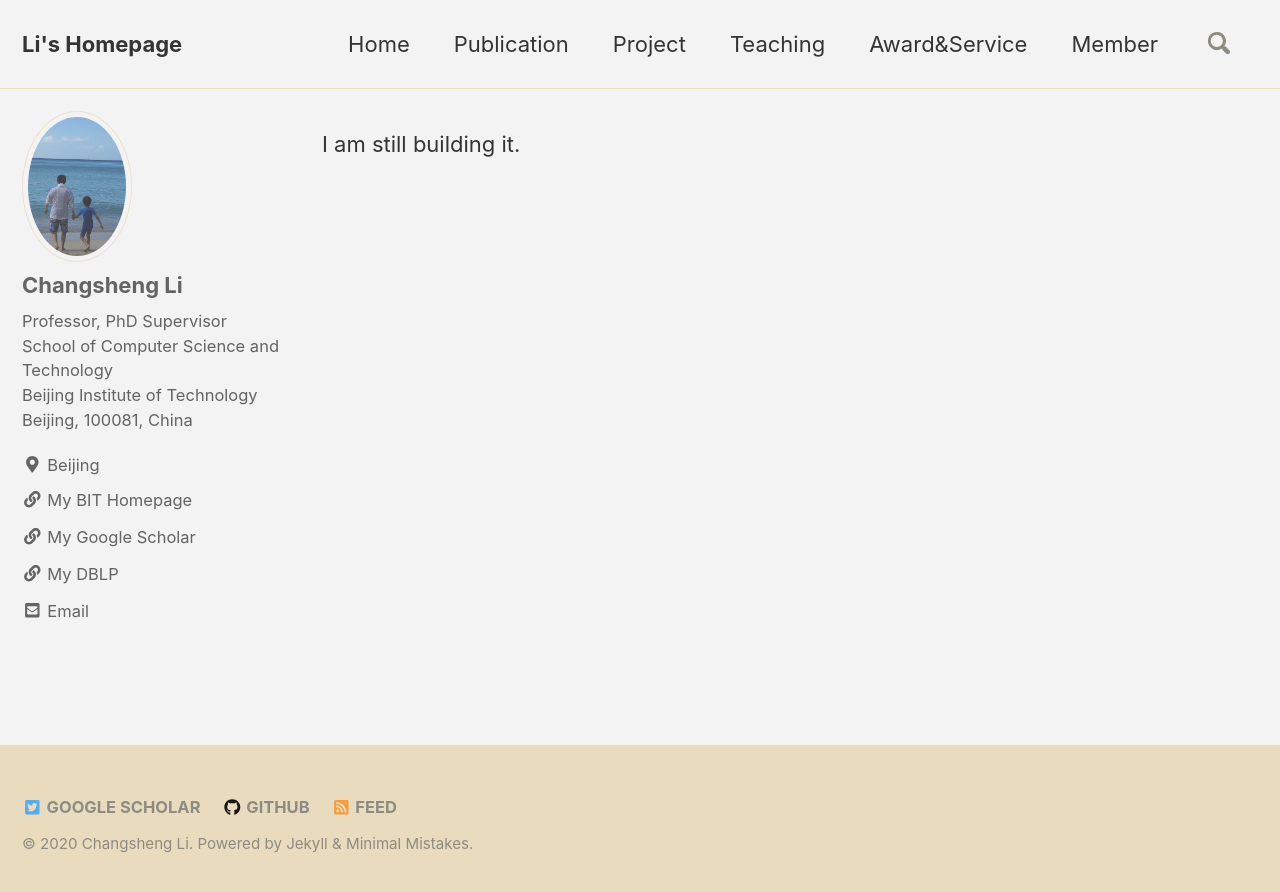
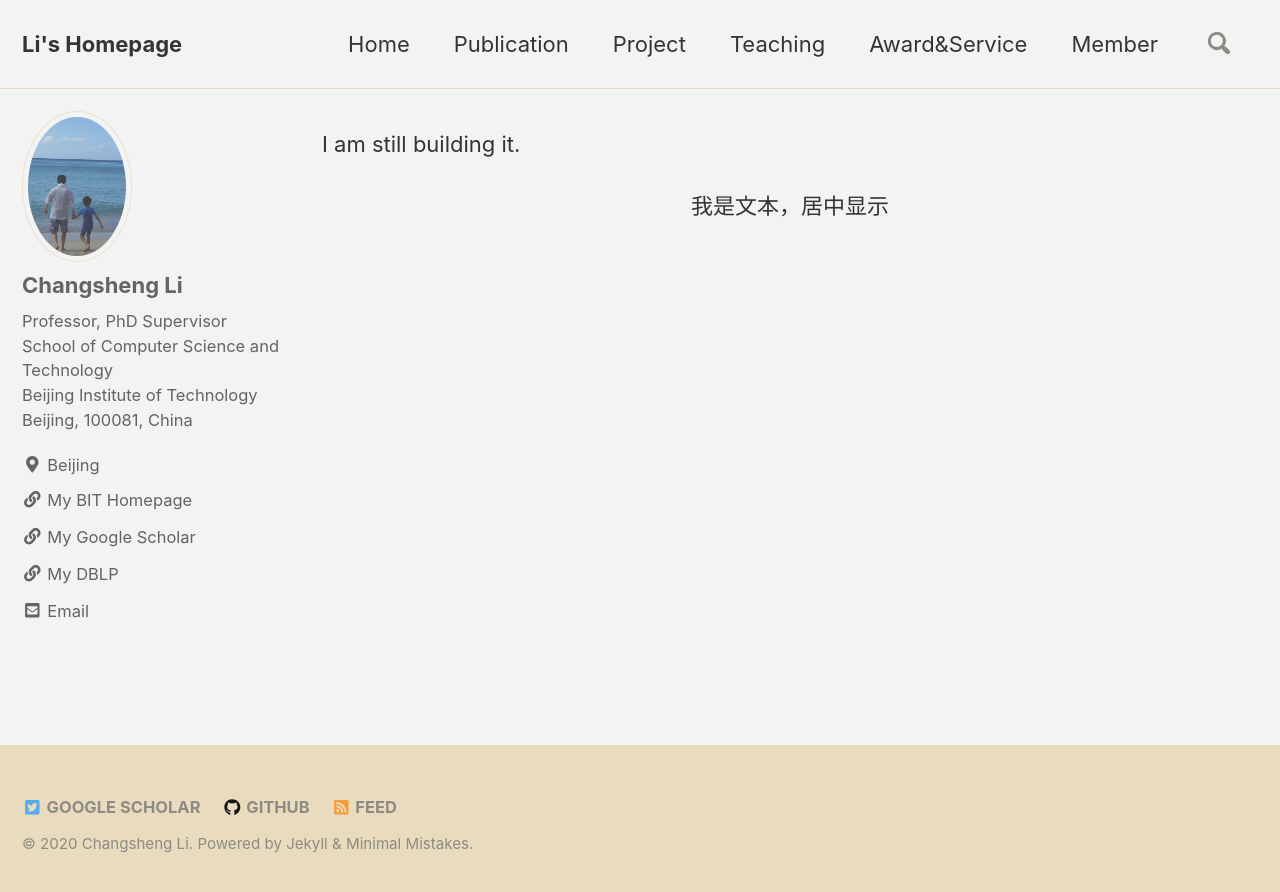
Before and after one commit to csli-bit/csli-bit.github.io, a Jekyll site: the page built from _pages/member.md, in a window 1280 px wide. Shown: the top 892 px of the page. Built offline with Jekyll 4.4.1, drawn with Linux system fonts in a browser that asks for light colours; nearby versions of some CDN libraries; comment, search, counter and statistics services are not loaded.

Commit message:
Update member.md

```diff
--- a/_pages/member.md
+++ b/_pages/member.md
@@ -5,3 +5,5 @@ classes: wide
 permalink: /member/
 ---
 I am still building it.
+
+<p style="text-align:center">我是文本，居中显示</p>
```
